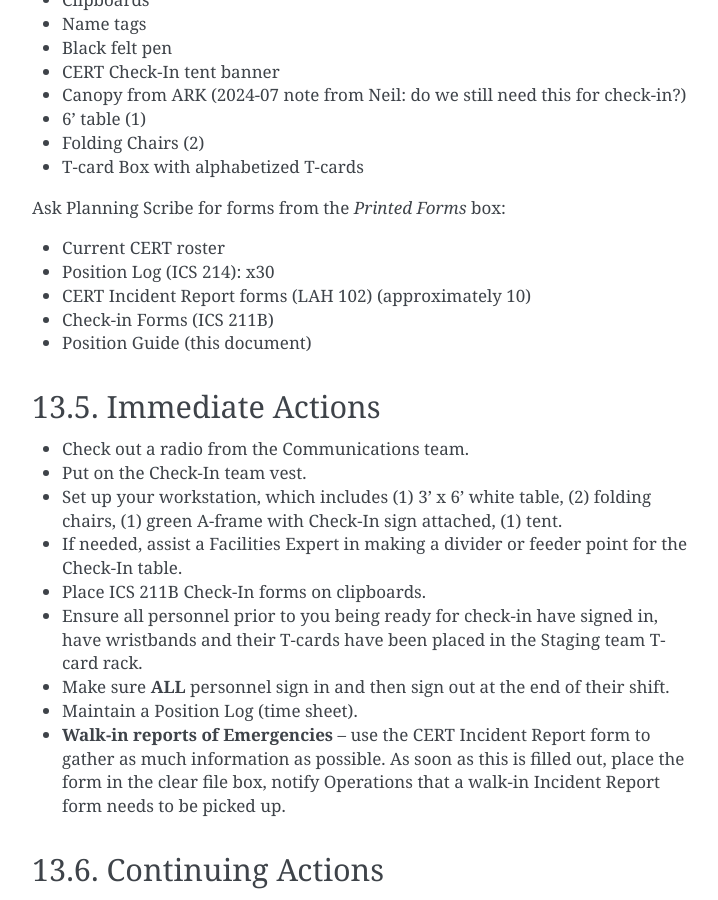
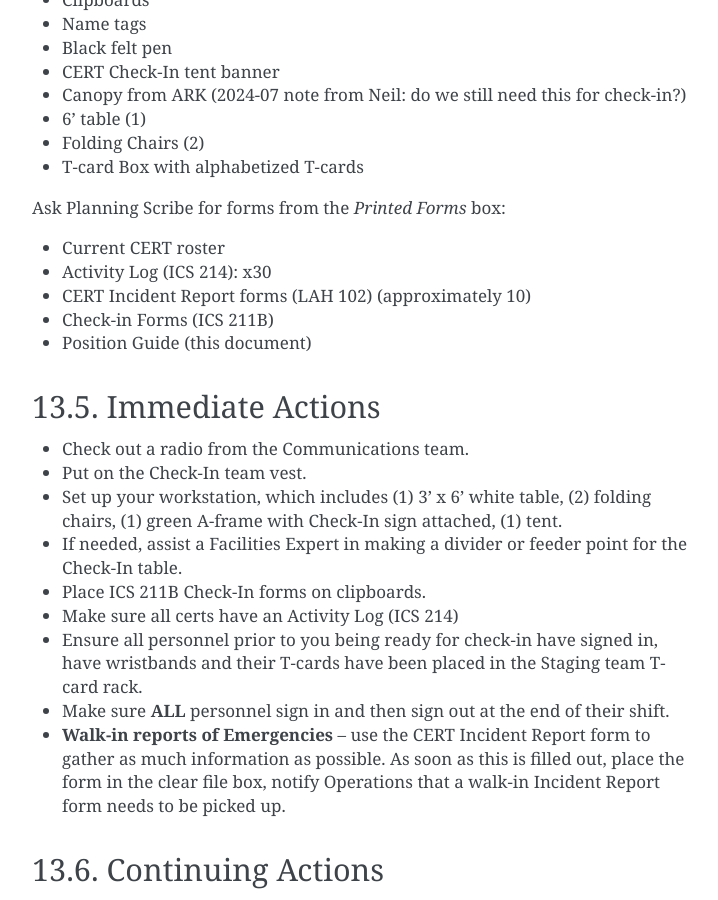
Before and after one commit to neilkatin/lah-cert-positions-guide, a Sphinx documentation site: the page built from source/check-in.md, in a window 1280 px wide and 900 px high, scrolled down 1035 px. Shown: the whole window, without its empty margins (388-1106 px from the left). Built offline with Sphinx 7.4.7, drawn with Linux system fonts in a browser that asks for light colours.

Commit message:
more updates; trying to get webhook from github to readthedocs working

```diff
--- a/source/check-in.md
+++ b/source/check-in.md
@@ -43,7 +43,7 @@ This material is stored in the Check-In team plastic bin:
 Ask Planning Scribe for forms from the *Printed Forms* box:
 
 * Current CERT roster
-* Position Log (ICS 214): x30
+* Activity Log (ICS 214): x30
 * CERT Incident Report forms (LAH 102) \(approximately 10\)
 * Check-in Forms (ICS 211B)
 * Position Guide (this document)
@@ -61,11 +61,11 @@ Ask Planning Scribe for forms from the *Printed Forms* box:
 
 * Place ICS 211B Check-In forms on clipboards.
 
+* Make sure all certs have an Activity Log (ICS 214)
+
 * Ensure all personnel prior to you being ready for check-in have signed in, have wristbands and their T-cards have been placed in the Staging team T-card rack.
 
 * Make sure **ALL** personnel sign in and then sign out at the end of their shift.
-
-* Maintain a Position Log \(time sheet\).
 
 * **Walk-in reports of Emergencies** – use the CERT Incident Report form to gather as much information as possible. As soon as this is filled out, place the form in the clear file box, notify Operations that a walk-in Incident Report form needs to be picked up.
 
```
Also changed, not shown: source/operations-lead.md (+1 -0 lines), source/staging.md (+3 -3 lines), 1 other file.
